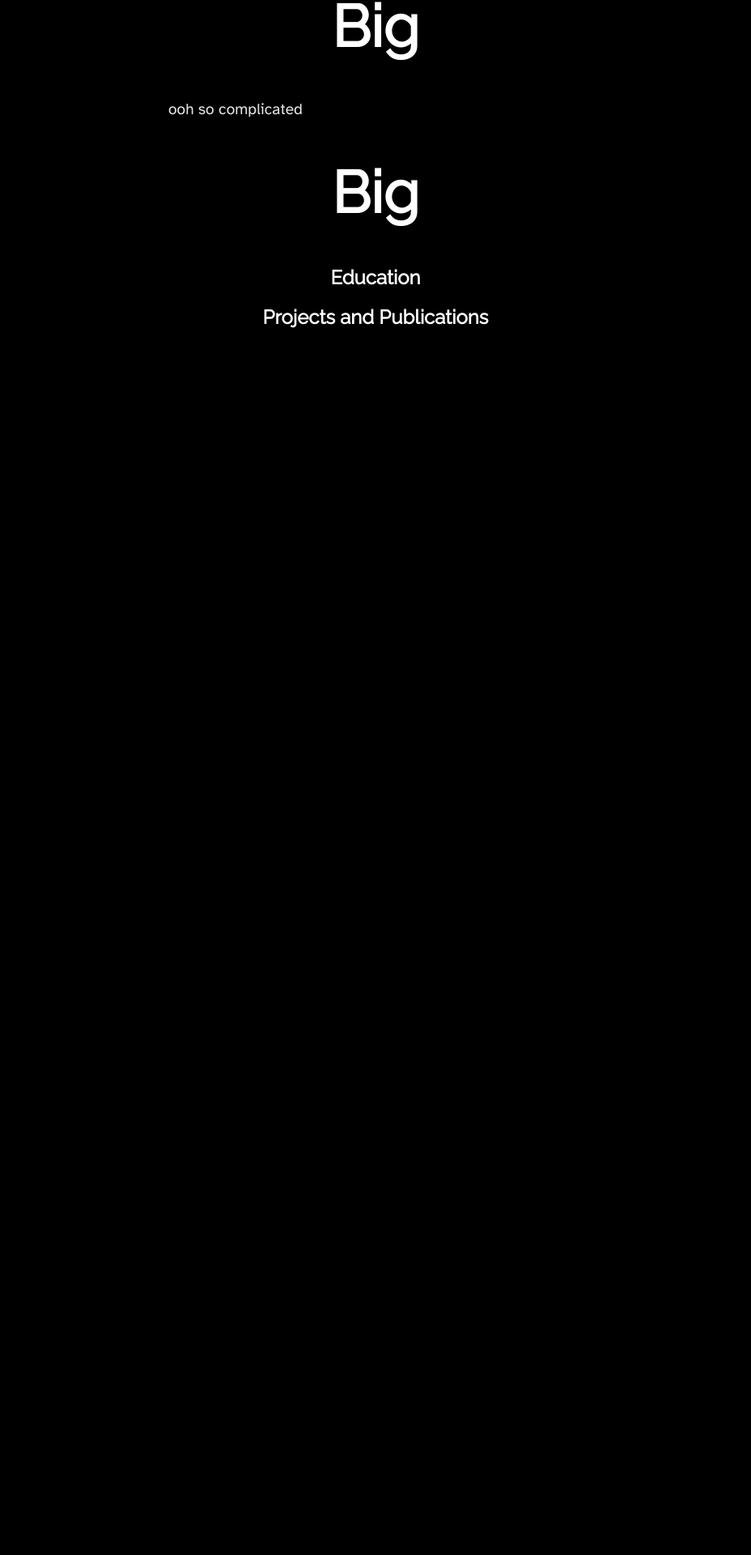
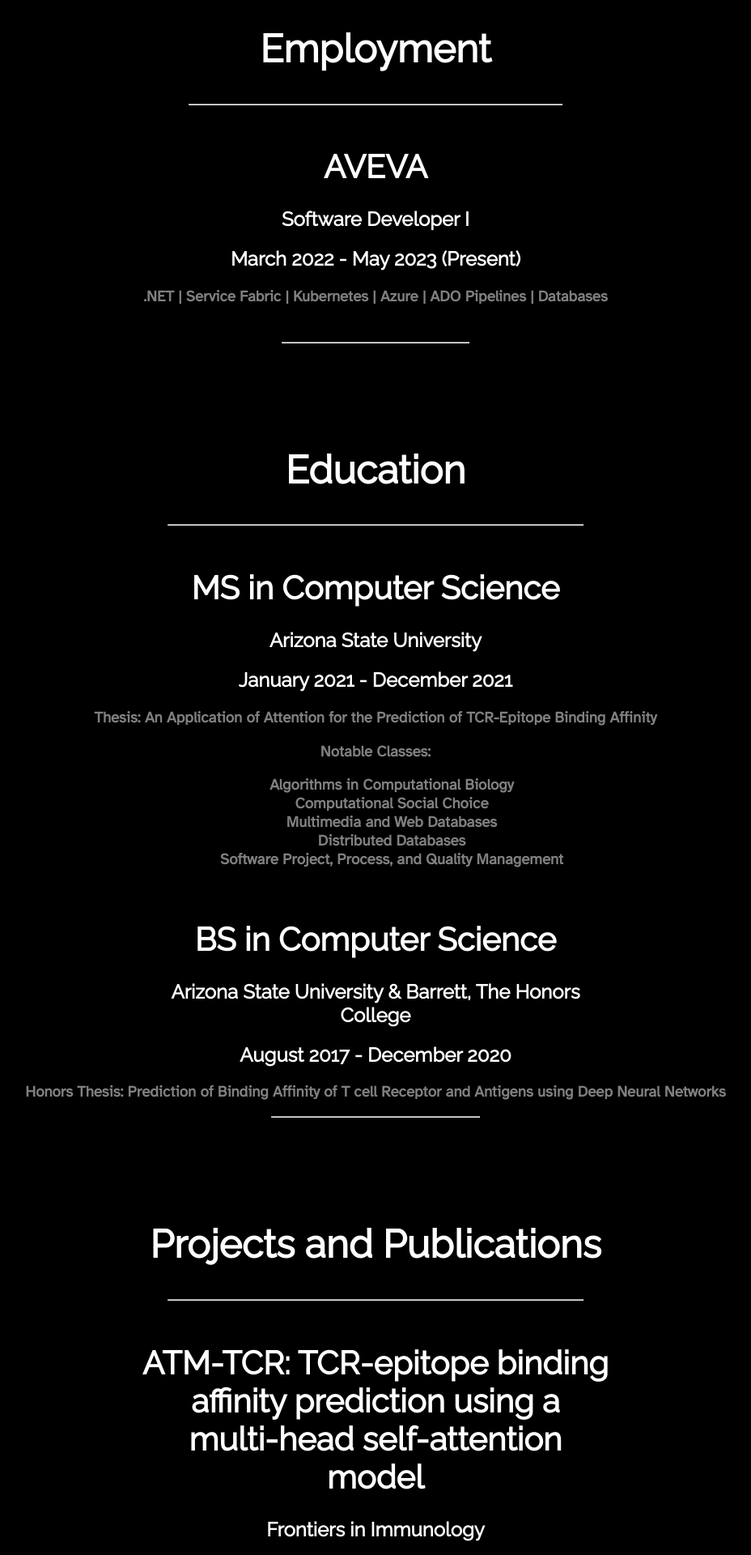
Before and after one commit to cai-michael/cai-michael.github.io, an Angular app in the folder website/: page /resume in a window 1280 px wide. Shown: the part 457-2377 px from the top of the page at 81% size, without its empty margins (176-1104 px from the left). Before the commit the page ends 883 px from the top, so only its background shows below. Built offline with nearby package versions, Linux system fonts and the light colour scheme.

Commit message:
Added Resume Content (#13)

```diff
--- a/website/package.json
+++ b/website/package.json
@@ -24,7 +24,6 @@
     "@fontsource/open-sans": "^4.5.14",
     "@fontsource/raleway": "^4.5.12",
     "rxjs": "~7.8.0",
-    "tslib": "^2.3.0",
     "zone.js": "~0.13.0"
   },
   "devDependencies": {
@@ -40,6 +39,7 @@
     "karma-jasmine": "~5.1.0",
     "karma-jasmine-html-reporter": "~2.0.0",
     "ts-loader": "^9.4.2",
+    "tslib": "^2.5.0",
     "typescript": "~5.0.2"
   }
 }
--- a/website/src/app/resume/resume.component.css
+++ b/website/src/app/resume/resume.component.css
@@ -5,9 +5,33 @@ h1 {
 
 h2 {
   color: rgb(255, 255, 255);
+  font-size: 300%;
 }
 
-h4 {
+h3, h4 {
   color: rgb(255, 255, 255);
   opacity: 50%;
 }
+
+.first {
+  margin: 5% !important;
+}
+
+.summaries-container {
+  margin: 10%;
+  margin-right: auto;
+  margin-left: auto;
+  text-align: center;
+  padding: 0;
+}
+
+.summary {
+  margin: 3%;
+}
+
+.top-separator {
+  width: 40%;
+}
+.bottom-separator {
+  width: 20%;
+}
--- a/website/src/app/resume/resume.component.html
+++ b/website/src/app/resume/resume.component.html
@@ -1,21 +1,65 @@
 <div class="container">
-  <h2>Michael Cai</h2>
-  <h4>.NET Developer</h4>
+  <h1>Michael Cai</h1>
+  <h2>.NET Developer</h2>
   <h1>Resume</h1>
 </div>
 
-<div class="container">
-  <h2>Experience</h2>
-  <app-summary header="My Header"><h1>Big</h1></app-summary>
-  <app-summary [header]="myComplicatedFunction()"><h1>Big</h1></app-summary>
+<div class="summaries-container first">
+  <h2>Employment</h2>
+  <hr class="top-separator">
+  <app-summary class="summary"
+    header="AVEVA"
+    title="Software Developer I"
+    image=""
+    [dates]="currentDateString('March 2022')"
+    description=".NET | Service Fabric | Kubernetes | Azure | ADO Pipelines | Databases">
+  </app-summary>
+  <hr class="bottom-separator">
 </div>
 
-<div class="container">
+<!--Add space here-->
+
+<div class="summaries-container">
   <h2>Education</h2>
-  <!--Add components for each of my items of experience :)-->
+  <hr class="top-separator">
+  <app-summary class="summary"
+    header="MS in Computer Science"
+    title="Arizona State University"
+    image=""
+    dates="January 2021 - December 2021"
+    description="Thesis: An Application of Attention for the Prediction of TCR-Epitope Binding Affinity">
+    <h3>Notable Classes:
+      <ul style="list-style-type: none">
+        <li>Algorithms in Computational Biology</li>
+        <li>Computational Social Choice</li>
+        <li>Multimedia and Web Databases</li>
+        <li>Distributed Databases</li>
+        <li>Software Project, Process, and Quality Management</li>
+        <li></li>
+      </ul>
+    </h3>
+  </app-summary>
+  <app-summary
+    header="BS in Computer Science"
+    title="Arizona State University & Barrett, The Honors College"
+    image=""
+    dates="August 2017 - December 2020"
+    description="Honors Thesis: Prediction of Binding Affinity of T cell Receptor and Antigens using Deep Neural Networks">
+  </app-summary>
+  <hr class="bottom-separator">
 </div>
 
-<div class="container">
+<!--Add space here-->
+
+<div class="summaries-container">
   <h2>Projects and Publications</h2>
-  <!--Add components for each of my items of experience :)-->
+  <hr class="top-separator">
+  <app-summary class="summary"
+    header="ATM-TCR: TCR-epitope binding affinity prediction using a multi-head self-attention model"
+    title="Frontiers in Immunology"
+    image=""
+    dates="July 2022"
+    description="">
+  </app-summary>
+  <hr class="bottom-separator">
 </div>
--- a/website/src/app/resume/resume.component.ts
+++ b/website/src/app/resume/resume.component.ts
@@ -5,8 +5,14 @@ import { Component } from '@angular/core';
   templateUrl: './resume.component.html',
   styleUrls: ['./resume.component.css'],
 })
+
 export class ResumeComponent {
-  myComplicatedFunction() {
-    return 'ooh so complicated';
+  currentDateString(startDate: String) {
+    const month = ["January","February","March","April","May","June","July","August","September","October","November","December"];
+    var currentDate = new Date();
+    var currentMonth = month.at(currentDate.getMonth());
+    var currentYear = currentDate.getFullYear();
+    var dates = `${startDate} - ${currentMonth} ${currentYear} (Present)`
+    return dates;
   }
 }
--- a/website/src/app/summary/summary.component.css
+++ b/website/src/app/summary/summary.component.css
@@ -0,0 +1,13 @@
+h1 {
+    color: rgb(255, 255, 255);
+    font-size: 250%;
+}
+
+h2 {
+    color: rgb(255, 255, 255);
+}
+
+h3, h4 {
+    color: rgb(255, 255, 255);
+    opacity: 50%;
+}
--- a/website/src/app/summary/summary.component.html
+++ b/website/src/app/summary/summary.component.html
@@ -1,3 +1,9 @@
-<p>{{ header }}</p>
+<h1>{{ header }}</h1>
+<h2>{{ title }}</h2>
+<h2>{{ dates }}</h2>
+<h3>{{ description }}</h3>
+
+
 <img [src]="image" *ngIf="image" />
+
 <ng-content></ng-content>
--- a/website/src/app/summary/summary.component.ts
+++ b/website/src/app/summary/summary.component.ts
@@ -6,8 +6,9 @@ import { Component, Input } from '@angular/core';
   styleUrls: ['./summary.component.css'],
 })
 export class SummaryComponent {
-  @Input()
-  header: string = '';
-  @Input()
-  image: string = '';
+  @Input() header: string = '';
+  @Input() title: string = '';
+  @Input() image: string = '';
+  @Input() dates: string = '';
+  @Input() description: string = '';
 }
--- a/website/src/styles.css
+++ b/website/src/styles.css
@@ -12,8 +12,8 @@ html {
   padding: 0;
   margin: 0;
 }
+
 .container {
-  background-color: #000000;
   margin-right: auto;
   margin-left: auto;
   text-align: center;
--- a/website/tsconfig.json
+++ b/website/tsconfig.json
@@ -19,7 +19,8 @@
     "target": "ES2022",
     "module": "ES2022",
     "useDefineForClassFields": false,
-    "lib": ["ES2022", "dom"]
+    "lib": ["ES2022", "dom"],
+    "paths": { "tslib" : ["path/to/node_modules/tslib/tslib.d.ts"] }
   },
   "angularCompilerOptions": {
     "enableI18nLegacyMessageIdFormat": false,
```
Also changed, not shown: 1 other file (tests, documents, lock files or other folders).
